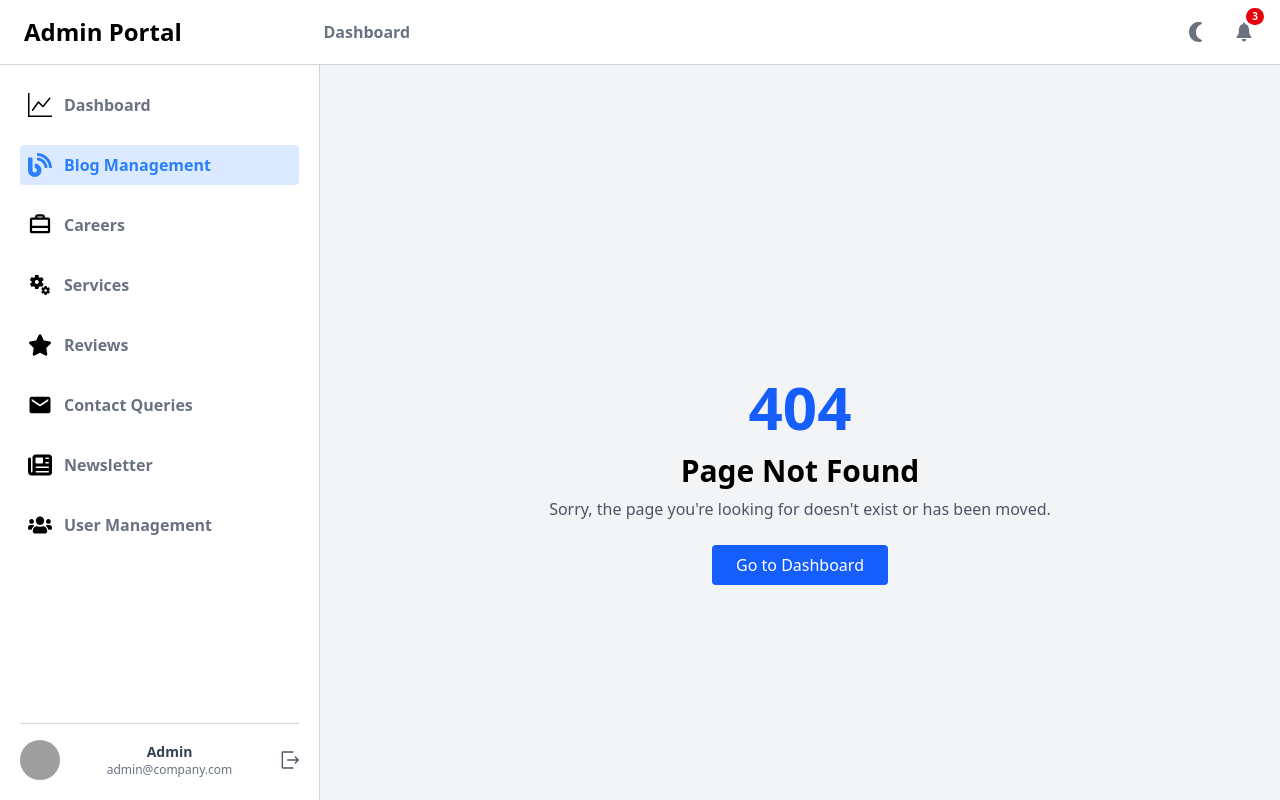
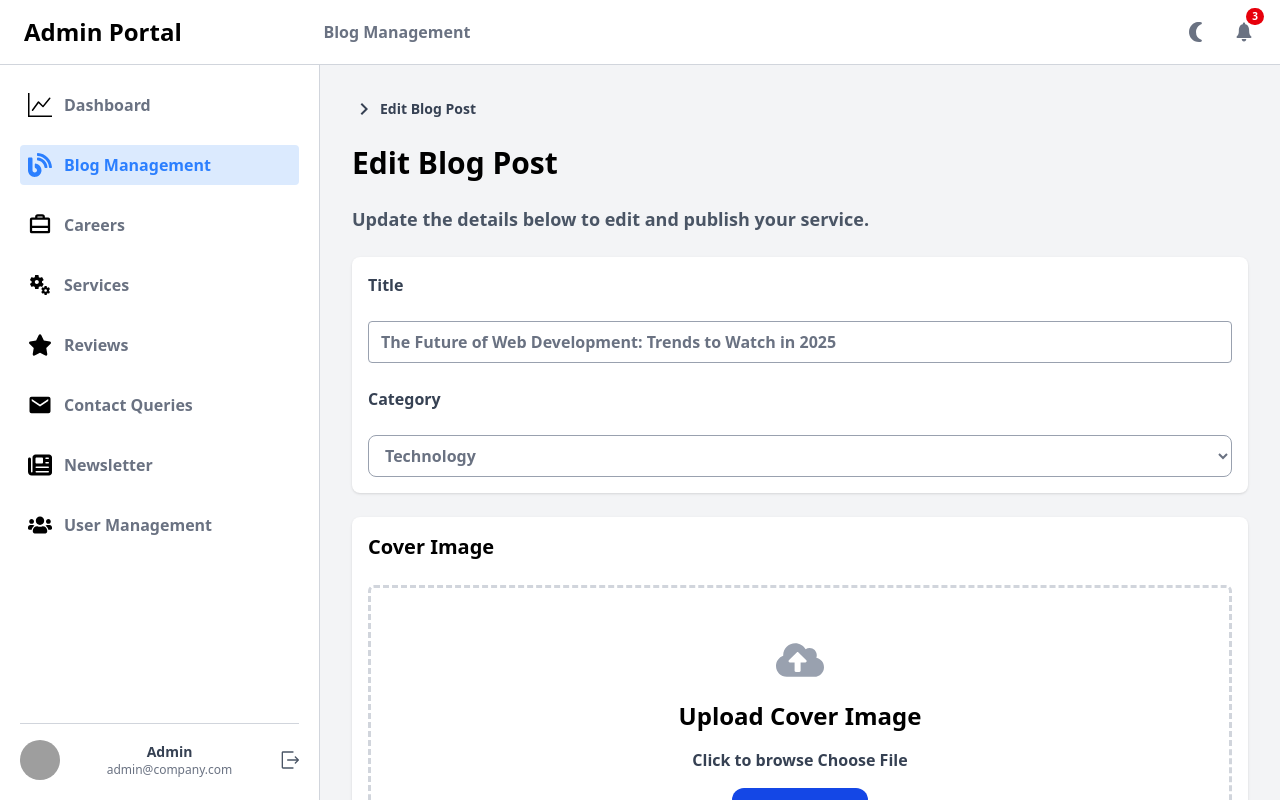
Before and after one commit to Collabority/cl-adminfrontend, a React (Vite) app: page /blog/edit-blog-post/1 in a window 1280 px wide. Built offline with nearby package versions, Linux system fonts and the light colour scheme; grey boxes are pictures that could not be loaded.

Commit message:
added edit blog and filter functinality and changes in context api

```diff
--- a/src/App.jsx
+++ b/src/App.jsx
@@ -9,23 +9,23 @@ const Sidebar = lazy(() => import("./components/Sidebar"));
 const Dashboard = lazy(() => import("./pages/Dashboard"));
 const BlogManagement = lazy(() => import("./pages/BlogManagement"));
 const CreateBlogPost = lazy(() => import("./pages/CreateBlogPost"));
+const EditBlogPost = lazy(()=> import("./pages/EditBlogPost"))
 const NotFound = lazy(() => import("./pages/NotFound"));
-const Login = lazy(() => import("./pages/Login"))
+const Login = lazy(() => import("./pages/Login"));
 
 const App = () => {
   const location = useLocation();
-  const navigate = useNavigate()
+  const navigate = useNavigate();
 
-   // Check if current route is "/login"
+  // Check if current route is "/login"
   const isLoginPage = location.pathname === "/login";
-
 
   return (
     <div className="h-screen flex flex-col">
       {!isLoginPage && <Navbar />}
       <div className="flex flex-1 overflow-hidden">
         {/* Sidebar with fixed height and no scroll */}
-         {!isLoginPage && <Sidebar />}
+        {!isLoginPage && <Sidebar />}
 
         {/* Content area that scrolls if it overflows */}
         <div className="flex-1 overflow-y-auto p-4  bg-gray-100">
@@ -33,10 +33,11 @@ const App = () => {
             <Routes>
               <Route path="/" element={<Dashboard />} />
               <Route path="/blog">
-                  <Route index element={<BlogManagement />} />
-                   <Route path="create-blog-post" element={<CreateBlogPost />} />
+                <Route index element={<BlogManagement />} />
+                <Route path="create-blog-post" element={<CreateBlogPost />} />
+                <Route path="edit-blog-post/:id" element={<EditBlogPost/>}/>
               </Route>
-              <Route path="/login" element={<Login/>} />
+              <Route path="/login" element={<Login />} />
               <Route path="*" element={<NotFound />} />
             </Routes>
           </Suspense>
--- a/src/context/AppContext.jsx
+++ b/src/context/AppContext.jsx
@@ -4,28 +4,23 @@ import { useLocation } from "react-router-dom";
 export const AppContext = createContext();
 
 const getTabNameFromPath = (pathname) => {
-  switch (pathname) {
-    case "/":
-      return "Dashboard";
-    case "/blog":
-    case "/blog/create-blog-post":
-      return "Blog Management";
-    case "/careers":
-      return "Careers";
-    case "/services":
-      return "Services";
-    case "/reviews":
-      return "Reviews";
-    case "/contact":
-      return "Contact Queries";
-    case "/newsletter":
-      return "Newsletter";
-    case "/users":
-    case "/users/roles":
-      return "User Management";
-    default:
-      return "Dashboard";
-  }
+  if (pathname === "/") return "Dashboard";
+
+  if (pathname.startsWith("/blog")) return "Blog Management";
+
+  if (pathname.startsWith("/careers")) return "Careers";
+
+  if (pathname.startsWith("/services")) return "Services";
+
+  if (pathname.startsWith("/reviews")) return "Reviews";
+
+  if (pathname.startsWith("/contact")) return "Contact Queries";
+
+  if (pathname.startsWith("/newsletter")) return "Newsletter";
+
+  if (pathname.startsWith("/users")) return "User Management";
+
+  return "Dashboard";
 };
 
 export const AppProvider = ({ children }) => {
--- /dev/null
+++ b/src/pages/EditBlogPost.jsx
@@ -0,0 +1,195 @@
+import React, { useRef, useState } from "react";
+import { MdOutlineKeyboardArrowRight } from "react-icons/md";
+import { FaSave, FaTelegramPlane, FaCloudUploadAlt } from "react-icons/fa";
+
+const EditBlogPost = () => {
+  const fileInputRef = useRef(null);
+
+  const [formData, setFormData] = useState({
+    title: "The Future of Web Development: Trends to Watch in 2025",
+    category: "Technology",
+    status: "published",
+    publishDate: "2025-01-08",
+    img: "https://www.kidpid.com/wp-content/uploads/2018/04/pexels-photo-546819.jpeg",
+    desc: "Explore the latest trends and technologies shaping the future of web development, from AI integration to progressive web apps.",
+  });
+
+  const handleButtonClick = () => {
+    fileInputRef.current.click();
+  };
+
+  const handleSubmit = (e, status = "draft") => {
+    e.preventDefault();
+    const data = new FormData();
+    Object.entries(formData).forEach(([key, value]) => {
+      data.append(key, value);
+    });
+    data.set("status", status);
+    console.log("Submitting service form with data:", Object.fromEntries(data));
+  };
+
+  const coverImage = () => (
+    <div className="bg-white rounded-lg shadow flex flex-col gap-6 p-4 ">
+      <h1 className="text-xl font-semibold text-black">Cover Image</h1>
+      <div className="flex flex-col items-center gap-4 border-3 border-dashed border-gray-300 hover:border-[#1447E6] transition-all duration-300 p-8 sm:p-10 md:p-12 rounded-md text-center w-full">
+        <FaCloudUploadAlt className="text-5xl text-gray-400" />
+        <h2 className="text-black text-xl sm:text-2xl font-semibold">
+          Upload Cover Image
+        </h2>
+        <h3 className="font-semibold text-gray-700 text-sm sm:text-base">
+          Click to browse Choose File
+        </h3>
+        <input
+          name="coverImage"
+          type="file"
+          accept="image/*"
+          ref={fileInputRef}
+          className="hidden"
+          onChange={(e) => {
+            const file = e.target.files[0];
+            if (!file) return;
+            const maxSize = 5 * 1024 * 1024;
+            if (!file.type.startsWith("image/")) {
+              alert("Please select a valid image file.");
+              return;
+            }
+            if (file.size > maxSize) {
+              alert("File size should be less than 5MB.");
+              return;
+            }
+            setFormData((prevData) => ({
+              ...prevData,
+              img: file,
+            }));
+          }}
+        />
+        <button
+          type="button"
+          onClick={handleButtonClick}
+          className="w-full sm:w-auto max-w-xs sm:max-w-none bg-[#1447E6] px-4 py-2 sm:px-6 sm:py-2 text-white text-sm sm:text-base font-semibold rounded-xl cursor-pointer hover:bg-[#0f36a8] transition duration-200"
+        >
+          Choose file
+        </button>
+        <p className="font-semibold text-[13px] text-gray-500 mt-2">
+          Recommended size: 1200x630px, Max file size: 5MB
+        </p>
+        {formData.img && (
+          <img
+            src={
+              typeof formData.img === "string"
+                ? formData.img
+                : URL.createObjectURL(formData.img)
+            }
+            alt="Preview"
+            className="mt-2 max-h-20 rounded-lg"
+          />
+        )}
+      </div>
+    </div>
+  );
+
+  return (
+    <form className="flex flex-col gap-6 p-4">
+      {/* Top Header */}
+      <div className="flex flex-col sm:flex-row justify-between items-start sm:items-center gap-4 sm:gap-0">
+        <h3 className="text-gray-700 font-semibold flex items-center text-sm">
+          <MdOutlineKeyboardArrowRight className="text-xl sm:text-2xl" />
+          <span className="ml-1">Edit Blog Post</span>
+        </h3>
+      </div>
+
+      {/* Page Title */}
+      <h1 className="text-2xl sm:text-3xl font-semibold">Edit Blog Post</h1>
+      <p className="text-gray-600 font-semibold text-sm md:text-lg">
+        Update the details below to edit and publish your service.
+      </p>
+
+      {/* Title and Category */}
+      <div className="bg-white rounded-lg shadow flex flex-col gap-6 p-4">
+        <label className="font-semibold text-gray-700">Title</label>
+        <input
+          type="text"
+          className="w-full border px-3 py-2 rounded border-gray-400 font-semibold text-gray-500 outline-none focus:ring-2 focus:ring-blue-500"
+          value={formData.title}
+          onChange={(e) => setFormData({ ...formData, title: e.target.value })}
+          required
+        />
+        <label className="font-semibold text-gray-700">Category</label>
+        <select
+          className="border border-gray-400 font-semibold text-gray-500 rounded-lg px-3 py-2 outline-none focus:ring-2 focus:ring-blue-500"
+          value={formData.category}
+          onChange={(e) =>
+            setFormData({ ...formData, category: e.target.value })
+          }
+          required
+        >
+          <option value="">Select Category</option>
+          <option value="Technology">Technology</option>
+          <option value="Design">Design</option>
+          <option value="Business">Business</option>
+          <option value="Marketing">Marketing</option>
+        </select>
+      </div>
+
+      {coverImage()}
+
+      {/* Description Field */}
+      <div className="bg-white rounded-lg shadow flex flex-col gap-6 p-4">
+        <h2 className="text-xl font-semibold text-black mb-2">Description</h2>
+        <textarea
+          rows={6}
+          className="rounded-lg  min-h-[120px] w-full border px-3 py-2  border-gray-400 font-semibold text-gray-500 outline-none focus:ring-2 focus:ring-blue-500"
+          value={formData.desc}
+          onChange={(e) => setFormData({ ...formData, desc: e.target.value })}
+        />
+      </div>
+
+      {/* Publishing Options */}
+      <div className="bg-white rounded-lg shadow flex flex-col gap-6 p-4">
+        <label className="font-semibold text-gray-700">Publishing Status</label>
+        <select
+          className="border border-gray-400 rounded-lg px-3 py-2 font-semibold text-gray-500 outline-none focus:ring-2 focus:ring-blue-500"
+          value={formData.status}
+          onChange={(e) => setFormData({ ...formData, status: e.target.value })}
+        >
+          <option value="draft">Draft</option>
+          <option value="published">Published</option>
+          <option value="scheduled">Scheduled</option>
+        </select>
+        <label className="font-semibold text-gray-700">Publish Date</label>
+        <input
+          type="date"
+          className="border border-gray-400 font-semibold text-gray-500 rounded-lg px-3 py-2 outline-none focus:ring-2 focus:ring-blue-500"
+          value={formData.publishDate}
+          onChange={(e) =>
+            setFormData({ ...formData, publishDate: e.target.value })
+          }
+        />
+      </div>
+
+      {/* Buttons */}
+      <div className="flex justify-end gap-3 mt-4">
+        <button
+          type="button"
+          onClick={(e) => handleSubmit(e, "draft")}
+          name="draft"
+          className="flex items-center gap-2 border rounded-xl py-2 px-4 border-gray-300 bg-white font-semibold text-sm text-gray-600 sm:text-base cursor-pointer"
+        >
+          <FaSave className="text-sm text-gray-600" />
+          Save Draft
+        </button>
+        <button
+          type="button"
+          onClick={(e) => handleSubmit(e, "published")}
+          name="publish"
+          className="flex items-center gap-2 border rounded-xl py-2 px-4  border-gray-300 bg-[#1447E6] font-semibold text-white text-sm sm:text-base cursor-pointer hover:bg-[#0f36a8]"
+        >
+          <FaTelegramPlane className="text-sm" />
+          Publish Service
+        </button>
+      </div>
+    </form>
+  );
+};
+
+export default EditBlogPost;
```
Also changed, not shown: src/pages/BlogManagement.jsx (+49 -6 lines).
